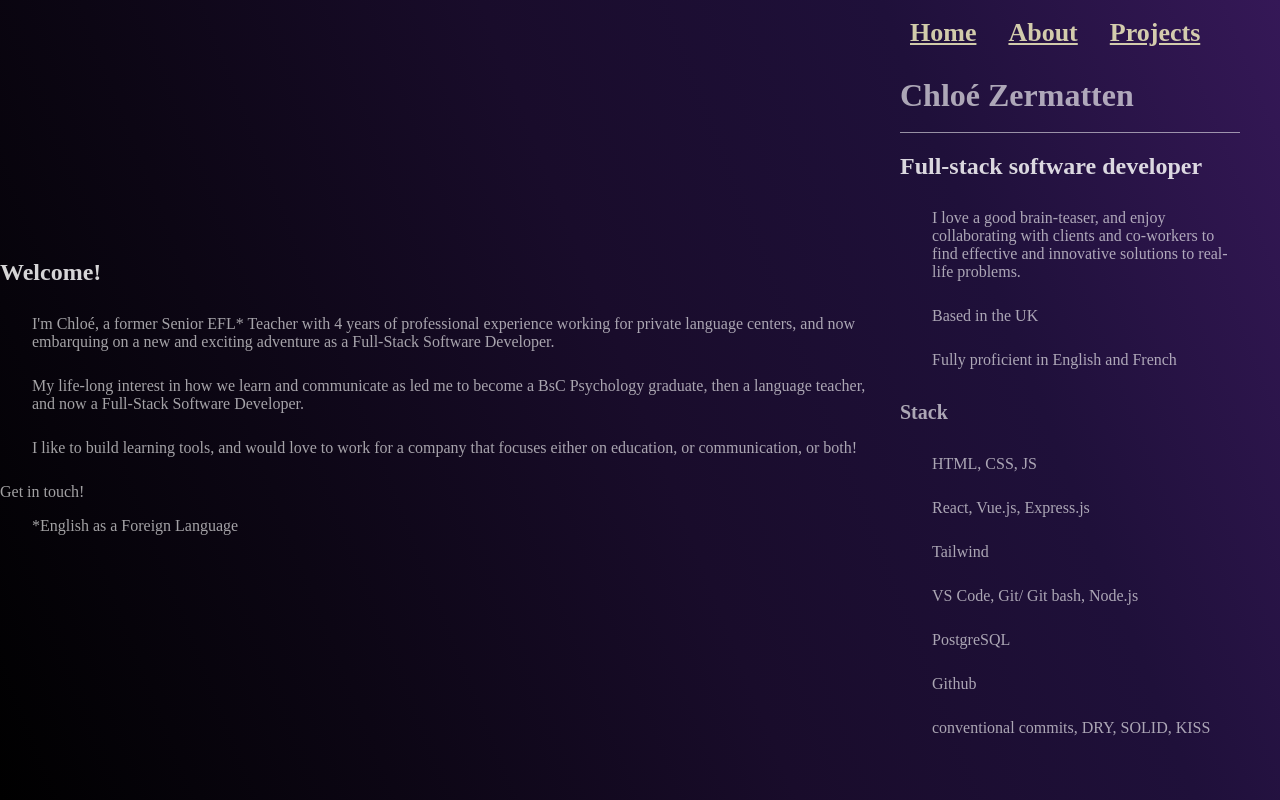
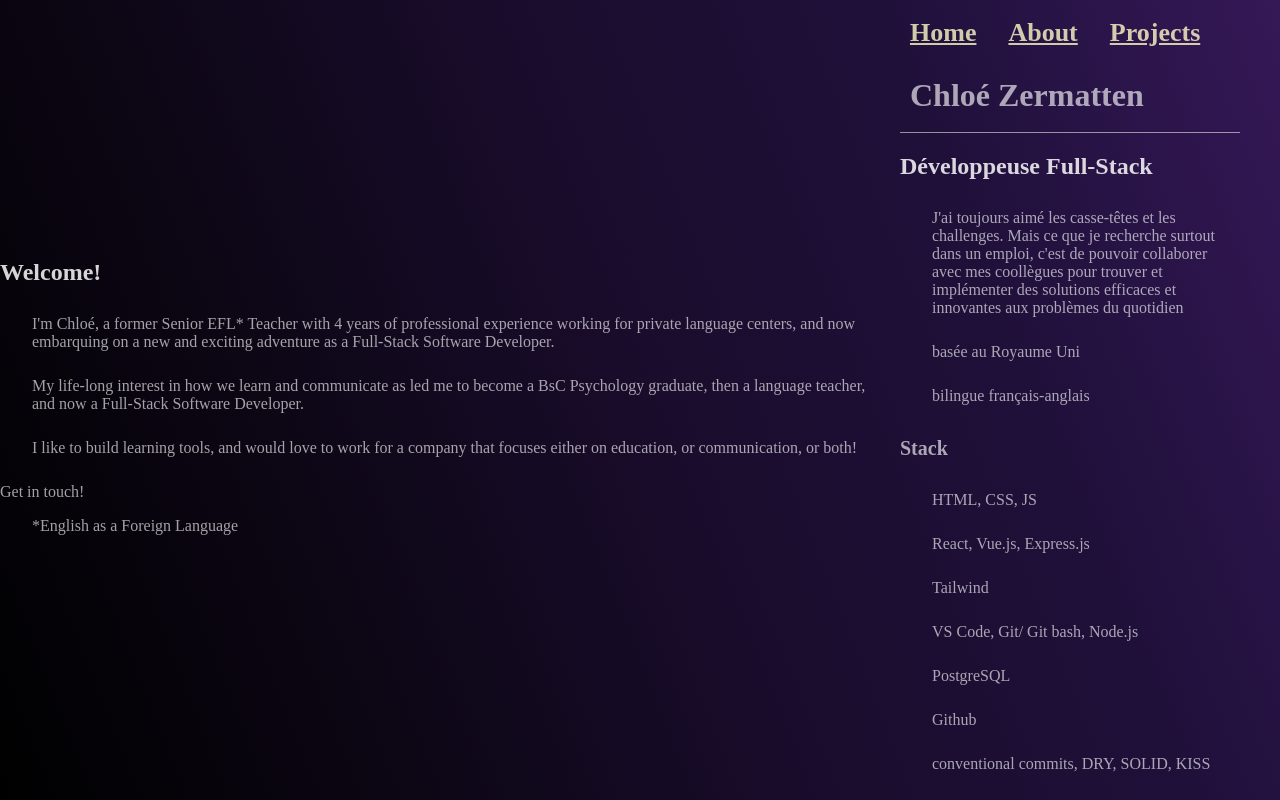
Before and after one commit to Chloe070196/my-portfolio, a Vue app: page / in a window 1280 px wide. Built offline with nearby package versions, Linux system fonts and the light colour scheme.

Commit message:
feat: translate right aside

```diff
--- a/src/components/AboutSection.vue
+++ b/src/components/AboutSection.vue
@@ -1,12 +1,12 @@
-<script lang="ts" setup></script>
-
+<script lang="ts" setup>
+</script>
 <template>
     <section>
         <h1>Chloé Zermatten</h1>
-        <h2>Full-stack software developer</h2>
-        <p>I love a good brain-teaser, and enjoy collaborating with clients and co-workers to find effective and innovative solutions to real-life problems.</p>
-        <p>Based in the UK</p>
-        <p>Fully proficient in English and French</p>
+        <h2>{{ this.$t('softDev') }}</h2>
+        <p>{{ this.$t('shortAbout') }}</p>
+        <p>{{ this.$t('based') }}</p>
+        <p>{{ this.$t('proficiency') }}</p>
     </section>
 </template>
 
@@ -14,7 +14,7 @@
 h1 {
     font-size: 32px;
     line-height: 34px;
-        padding-bottom: 20px;
+    padding: 0 0 20px 10px;
     border-bottom: 1px solid rgba(255, 255, 255, 0.541);
     margin-bottom: 5px;
 }
```
Lines whose indentation alone changed are shown as unchanged.
